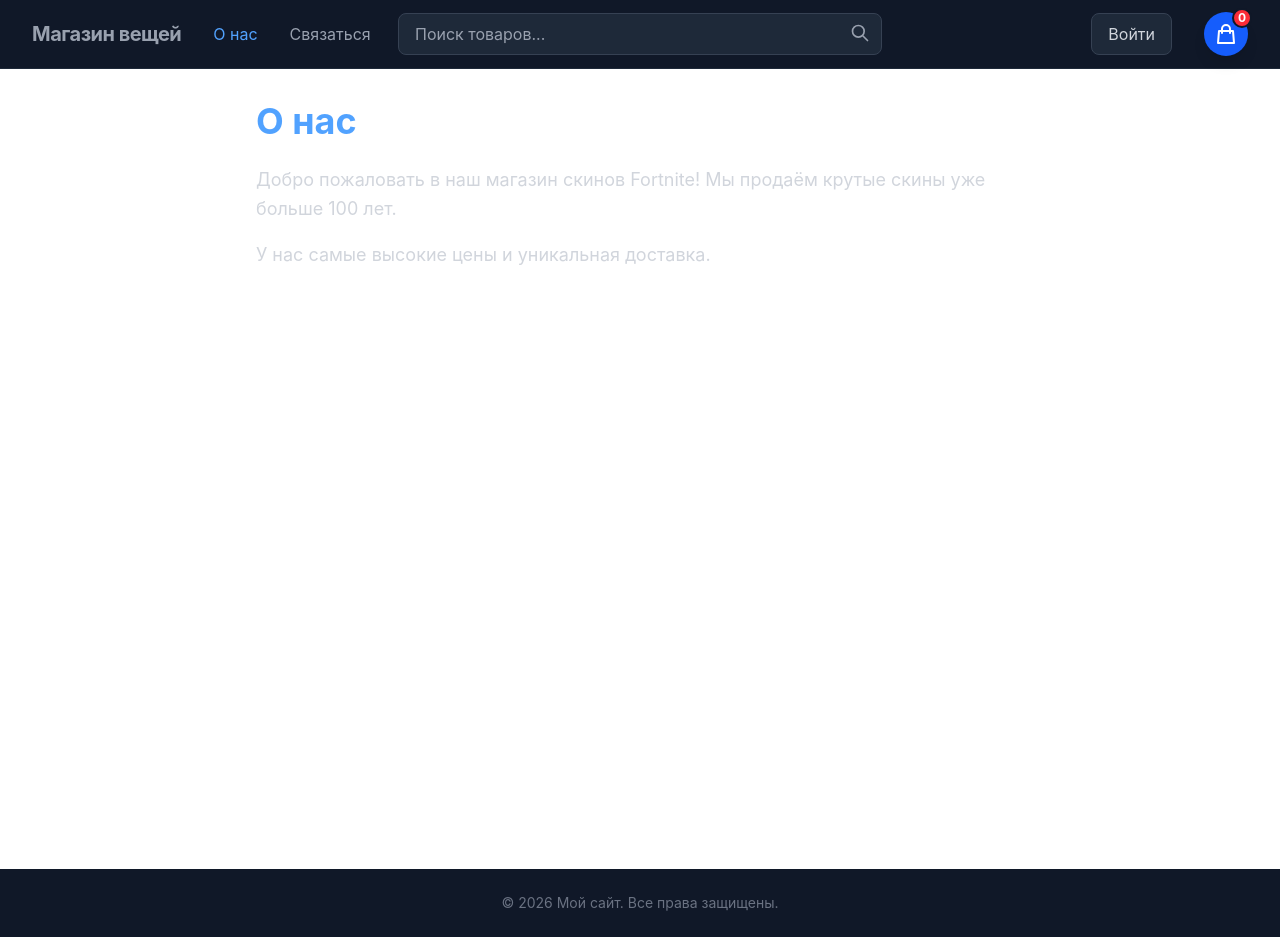
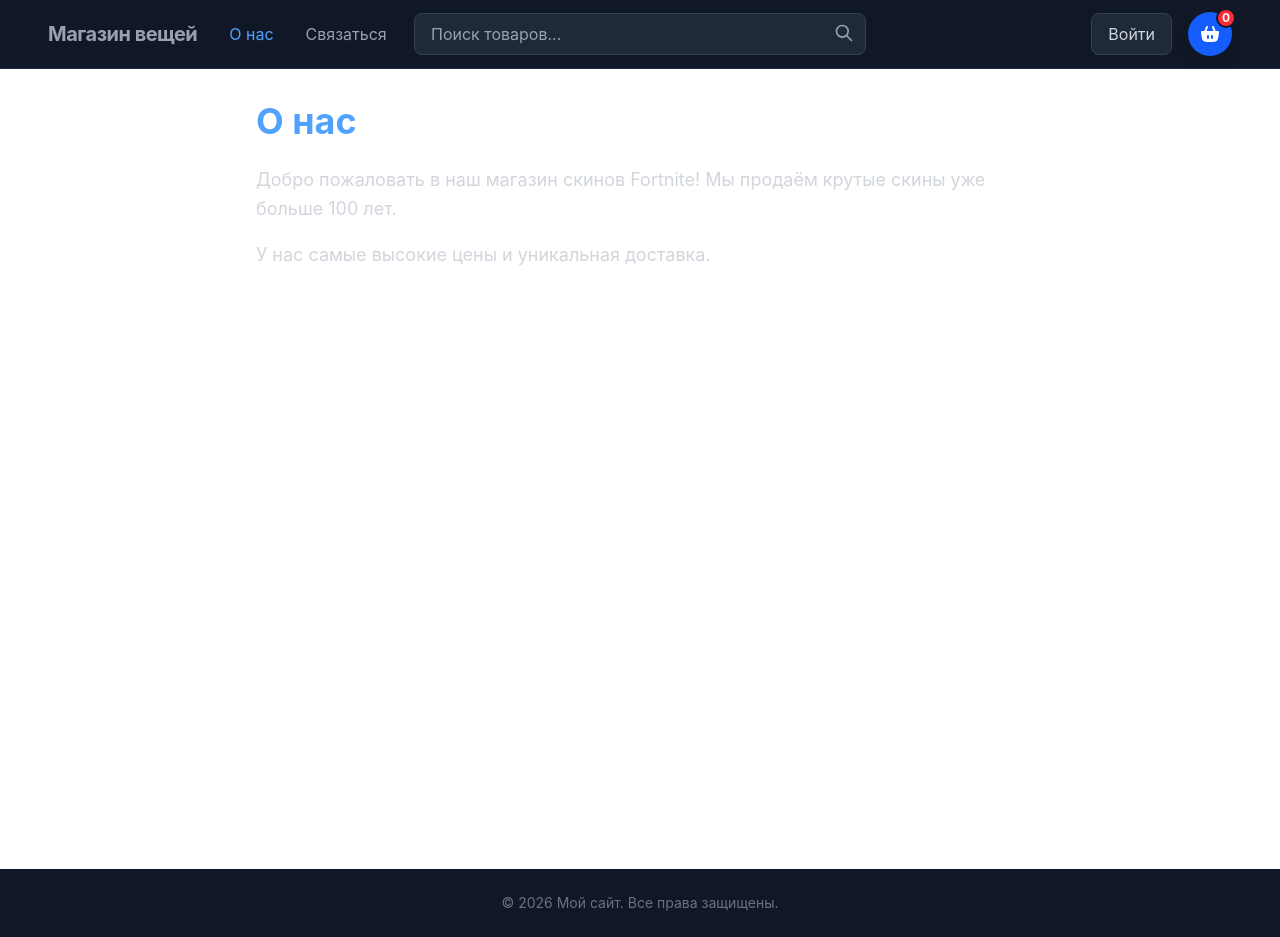
Before and after one commit to Adsuumus/react-shop-example, a React (Vite) app: page /react-shop-example/about in a window 1280 px wide. Built offline with nearby package versions, Linux system fonts and the light colour scheme.

Commit message:
Правки в хедер

```diff
--- a/index.html
+++ b/index.html
@@ -4,7 +4,7 @@
     <meta charset="UTF-8" />
     <link rel="icon" type="image/svg+xml" href="/favicon.svg" />
     <meta name="viewport" content="width=device-width, initial-scale=1.0" />
-    <title>React-shop Fortnite</title>
+    <title>Магазин вещей</title>
   </head>
   <body>
     <div id="root"></div>
--- a/src/components/Basket/Cart.jsx
+++ b/src/components/Basket/Cart.jsx
@@ -12,17 +12,15 @@ function Cart() {
       className="relative cursor-pointer bg-blue-600 hover:bg-blue-700 text-white p-2.5 rounded-full shadow-lg transition-all hover:scale-105 active:scale-95 flex items-center justify-center"
     >
       <svg
-        className="h-6 w-6"
-        fill="none"
+        xmlns="http://www.w3.org/2000/svg"
+        width="24"
+        height="24"
         viewBox="0 0 24 24"
-        stroke="currentColor"
-        strokeWidth={2}
       >
         <path
-          strokeLinecap="round"
-          strokeLinejoin="round"
-          d="M16 11V7a4 4 0 00-8 0v4M5 9h14l1 12H4L5 9z"
-        />
+          fill="currentColor"
+          d="M9.925 5.371a1 1 0 1 0-1.858-.742L6.317 9h-1.2c-1.076 0-1.614 0-1.913.346-.3.346-.222.878-.067 1.942l.271 1.864c.475 3.265.902 4.898 2.03 5.873s2.778.975 6.08.975h.96c3.302 0 4.953 0 6.08-.975 1.128-.975 1.559-2.608 2.034-5.873l.271-1.864c.155-1.064.233-1.596-.067-1.942S19.96 9 18.883 9h-1.205l-1.75-4.371a1 1 0 0 0-1.857.742L15.523 9h-7.05zM10.997 14v2a1 1 0 0 1-2 0v-2a1 1 0 0 1 2 0M14 13a1 1 0 0 1 1 1v2a1 1 0 0 1-2 0v-2a1 1 0 0 1 1-1"
+        ></path>
       </svg>
 
       <span className="absolute -top-1 -right-1 bg-red-500 text-white text-xs w-5 h-5 flex items-center justify-center rounded-full border-2 border-gray-900 font-bold ">
--- a/src/components/Header.jsx
+++ b/src/components/Header.jsx
@@ -1,24 +1,27 @@
 import { NavLink } from "react-router-dom";
 import { Cart } from "./Basket/Cart";
-
 import { Search } from "./Search";
 
+const navClass = ({ isActive }) =>
+  `whitespace-nowrap transition cursor-pointer ${
+    isActive ? "text-blue-400" : "text-gray-400 hover:text-blue-400"
+  }`;
+
 function Header() {
-  const navClass = ({ isActive }) =>
-    `whitespace-nowrap transition cursor-pointer ${
-      isActive ? "text-blue-400" : "text-gray-400 hover:text-blue-400"
-    }`;
-
   return (
     <header className="sticky top-0 z-50 bg-gray-900 border-b border-gray-800">
-      <nav className="px-4 md:px-8 py-3">
+      <nav className="px-4 md:px-12 py-3">
         <div className="flex items-center justify-between gap-4">
           {/* Левое меню */}
-          <div className="basis-[350px] min-w-min justify-start flex items-center gap-4 md:gap-8 min-w-0">
+          <div className="basis-[350px] min-w-min justify-start flex items-center gap-4 md:gap-8 ">
             <NavLink
               to="/"
               className={({ isActive }) =>
-                `${navClass({ isActive })} text-lg md:text-xl font-bold tracking-tight`
+                `whitespace-nowrap transition cursor-pointer text-lg md:text-xl font-bold tracking-tight ${
+                  isActive
+                    ? "text-blue-400"
+                    : "text-gray-400 hover:text-blue-400"
+                }`
               }
             >
               Магазин вещей
@@ -34,12 +37,12 @@ function Header() {
           </div>
 
           {/* Поиск на компьютере */}
-          <div className="hidden md:block justify-center flex-1 max-w-[700px] min-w-[300px]">
+          <div className="hidden md:block flex-1 max-w-[700px] min-w-[300px]">
             <Search />
           </div>
 
           {/* Правая часть */}
-          <div className="basis-[350px] min-w-min shrink justify-end flex items-center gap-4 md:gap-8 min-w-0">
+          <div className="basis-[350px] min-w-min justify-end flex items-center gap-4 ">
             <button className="cursor-pointer px-4 py-2 text-gray-300 hover:text-white bg-gray-800 hover:bg-gray-700 rounded-lg transition border border-gray-700 hover:border-gray-600 whitespace-nowrap">
               Войти
             </button>
--- a/src/components/Item.jsx
+++ b/src/components/Item.jsx
@@ -31,7 +31,7 @@ function Item({ id, title, description, price, image, colors }) {
           <img
             src={image}
             alt={title}
-            className="w-full h-auto object-contain"
+            className="w-full h-auto object-contain transition-transform duration-300 group-hover:scale-120"
           />
         </Link>
         <div className="p-5 pb-12">
--- a/src/components/Shop.jsx
+++ b/src/components/Shop.jsx
@@ -5,7 +5,7 @@ function Shop({ goods = [] }) {
     <main className="flex-1 max-w-6xl mx-auto w-full px-8 py-8">
       <div className="grid grid-cols-1 sm:grid-cols-2 lg:grid-cols-4 gap-6">
         {goods.map((item) => {
-          return <Item key={item.mainId} {...item} />;
+          return <Item key={item.id} {...item} />;
         })}
       </div>
     </main>
```
